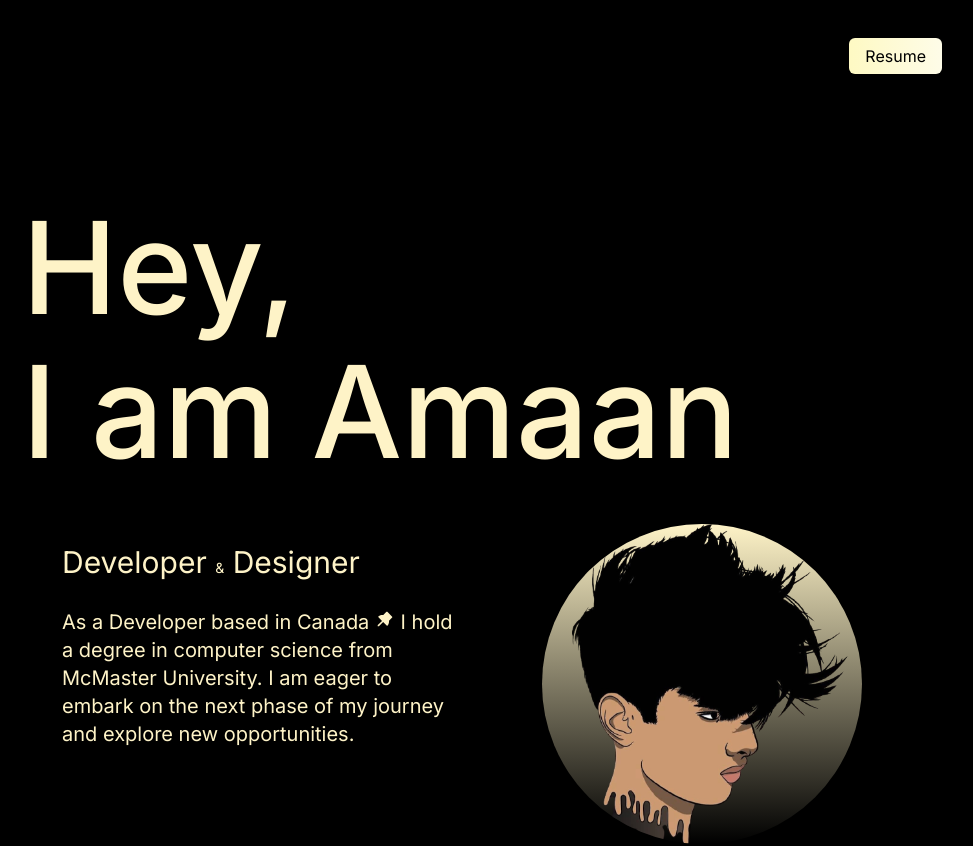
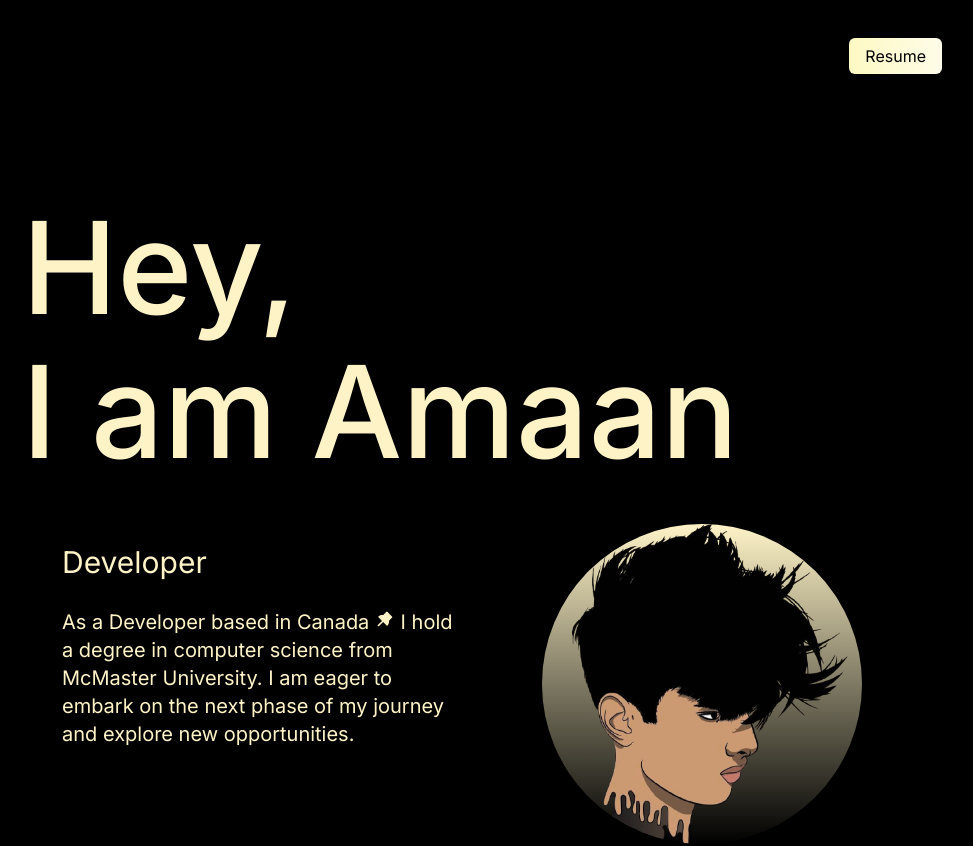
Before and after one commit to khana251/Portfolio, a Next.js app: page / in a window 1280 px wide. Shown: the top 846 px of the page, without its empty margins (178-1151 px from the left). Built offline with nearby package versions, Linux system fonts and the light colour scheme.

Commit message:
Updated title

```diff
--- a/app/page.js
+++ b/app/page.js
@@ -43,7 +43,7 @@
               transition={{duration: 0.8}}
               className='w-full md:w-1/2'>
               <div className='pl-20 py-3'>
-                <h3 className='text-amber-100 text-2xl py-2 md:text-3xl'>Developer <span className='text-sm'>&</span> Designer</h3>
+                <h3 className='text-amber-100 text-2xl py-2 md:text-3xl'>Developer</h3>
                 <p className='text-md py-5 leading-8 text-amber-100 md:text-xl max-w-2xl'>
                   As a Developer based in Canada <span className='inline-block'><AiFillPushpin/></span>  I hold a degree in computer science from McMaster University. I am eager to embark on the next phase of my journey and explore new opportunities.
                 </p>
```
